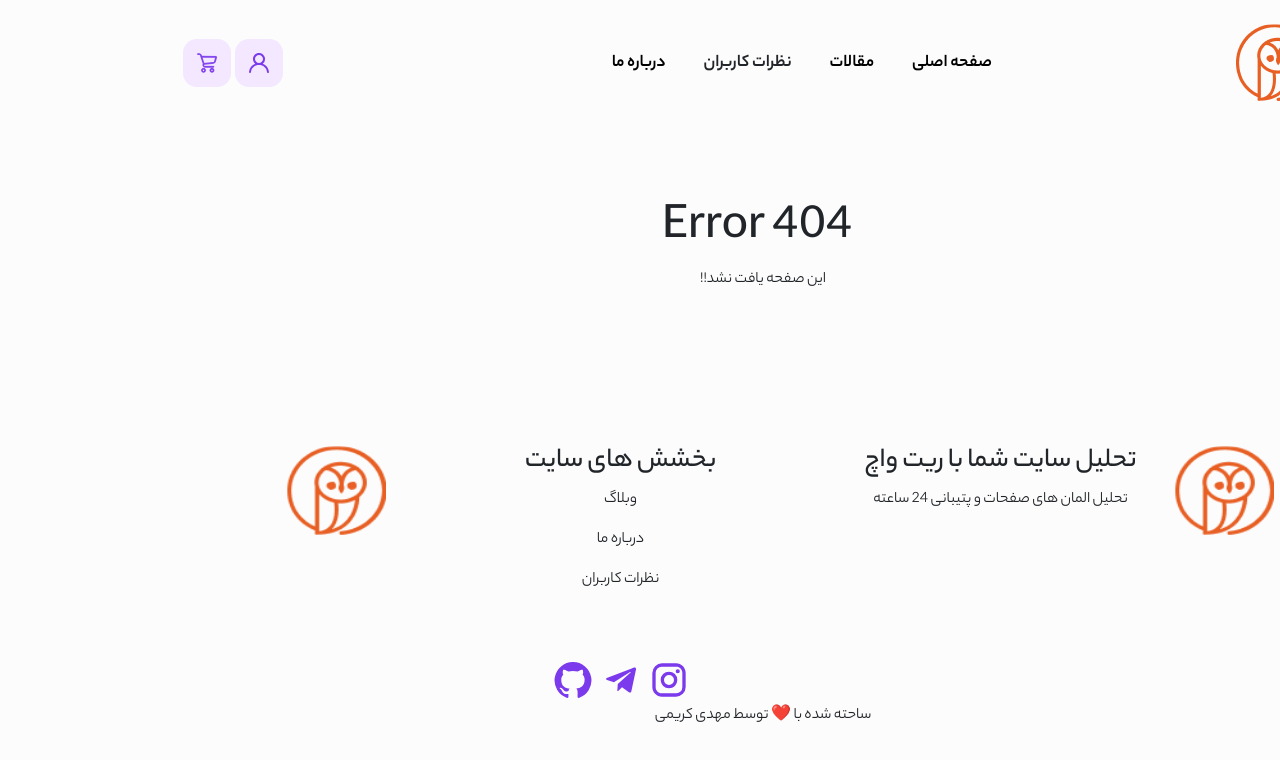
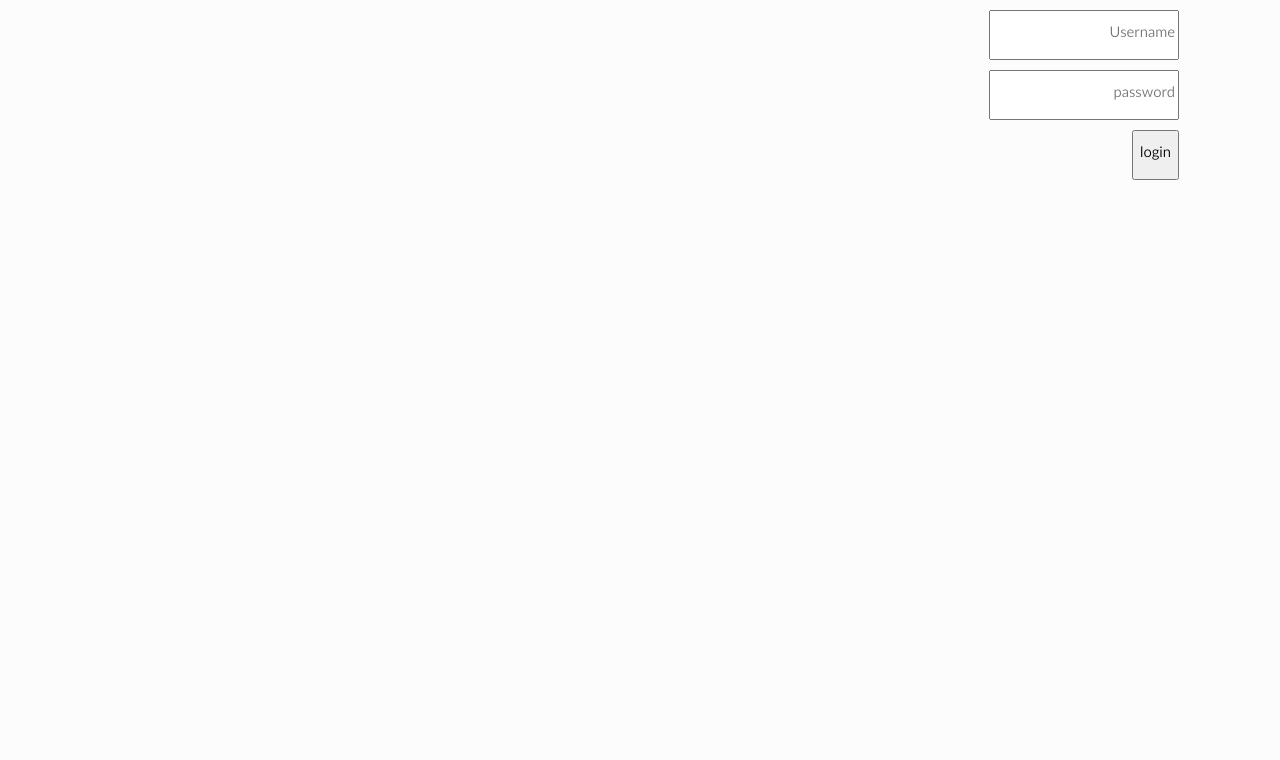
Before and after one commit to mahdi1280/serp-fronts, a Next.js app: page /loginAdmin in a window 1280 px wide. Before the commit this address had no page. Shown: the top 760 px of the page. Built offline with nearby package versions, Linux system fonts and the light colour scheme.

Commit message:
create login page

```diff
--- a/pages/blogs/index.js
+++ b/pages/blogs/index.js
@@ -8,10 +8,10 @@ import {MY_URL} from "@/pages/http";
 export default function Index({data}){
     return <>
         <Head>
-            <title>مقالات سرپ انجین</title>
-            <meta name="description" content="سرپ انجین سایت تحلیل صفحات سایت شما برای رقابت در گوگل" />
+            <title>مقالات ریت واچ</title>
+            <meta name="description" content="ریت واچ سایت تحلیل صفحات سایت شما برای رقابت در گوگل" />
             <meta property="og:type" content="website" />
-            <meta property="og:title" content="سرپ انجین" />
+            <meta property="og:title" content="ریت واچ" />
             <meta property="og:description" content="سرپ انجین سایت تحلیل صفحات سایت شما برای رقابت در گوگل" />
             <meta name="viewport" content="width=device-width, initial-scale=1" />
             <link rel="icon" href="/logo.webp" />
--- /dev/null
+++ b/pages/loginAdmin/index.js
@@ -0,0 +1,18 @@
+import style from './style.module.css';
+import Head from "next/head";
+
+export default function LoginAdmin() {
+    return (<>
+        <div className={style.login}>
+            <div className="user">
+                <input type="text" placeholder={"Username"}/>
+            </div>
+            <div className="pass">
+                <input type="password" placeholder={"password"}/>
+            </div>
+            <div className="send">
+                <input type="submit" value="login"/>
+            </div>
+        </div>
+    </>);
+}
--- /dev/null
+++ b/pages/loginAdmin/style.module.css
@@ -0,0 +1,45 @@
+.login {
+    width: 360px;
+    margin: 0 auto;
+}
+.login div {
+    /*margin-left: 10%;
+    margin-right: 10%;*/
+    margin-top: 10px;
+    margin-bottom: 10px;
+}
+.login .user, .login .pass {
+    background-color: #363b41;
+    border-radius: 5px;
+    padding-left: 50px;
+    background-repeat: no-repeat;
+    position: left center;
+    box-shadow: 1px 1px 3px #000;
+    overflow: hidden;
+}
+.login input {
+    height: 50px;
+}
+.login .user input, .login .pass input {
+    background-color: #3b4148;
+    border-radius: 0px 5px 5px 0px;
+    border: none;
+    color: #606468;
+    font-size: 1.1em;
+    padding-left: 10px;
+    width: 100%;
+}
+.login .send {
+    border-radius: 3px;
+}
+.login .send input {
+    width: 100%;
+    border-radius: 3px;
+    text-transform: uppercase;
+    color: #eee;
+    font-weight: bold;
+    border: 0;
+    background-color: #9E2292;
+    text-shadow: 1px 1px 3px #000;
+    box-shadow: 1px 1px 3px #000;
+}
```
